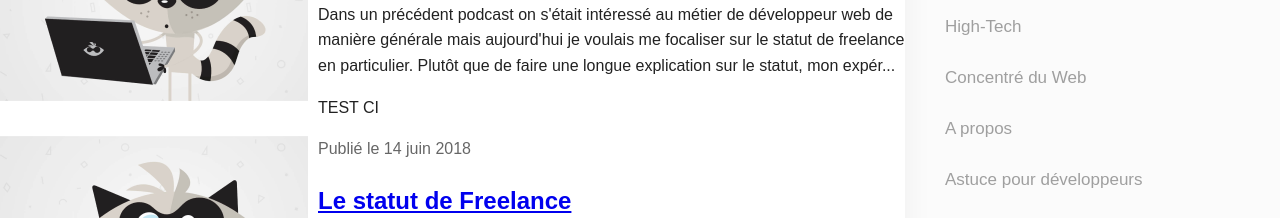
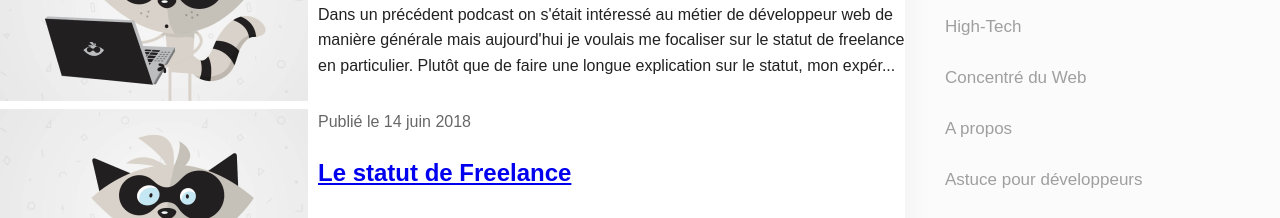
Before and after one commit to Caprisoum/grafikart-blog, a plain HTML site: page index.html in a window 1280 px wide. Shown: the part 529-747 px from the top of the page. Drawn offline with Linux system fonts and the light colour scheme.

Commit message:
revert test ci

```diff
--- a/index.html
+++ b/index.html
@@ -30,7 +30,6 @@
             Dans un précédent podcast on s'était intéressé au métier de développeur web de manière générale mais aujourd'hui je voulais me focaliser
             sur le statut de freelance en particulier. Plutôt que de faire une longue explication sur le statut, mon expér...
           </p>
-          <p>TEST CI</p>
         </div>
       </article>
       <article class="article">
```
